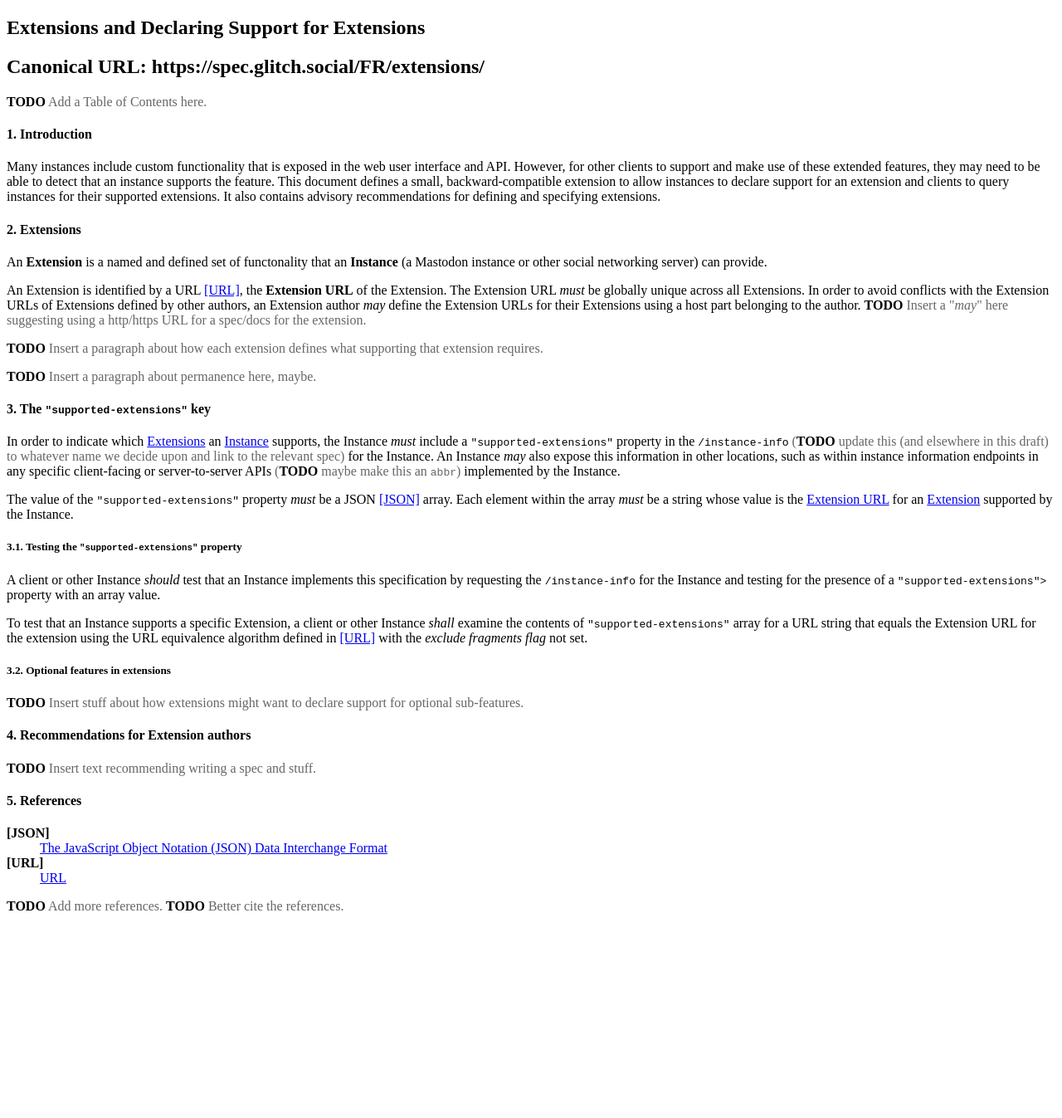
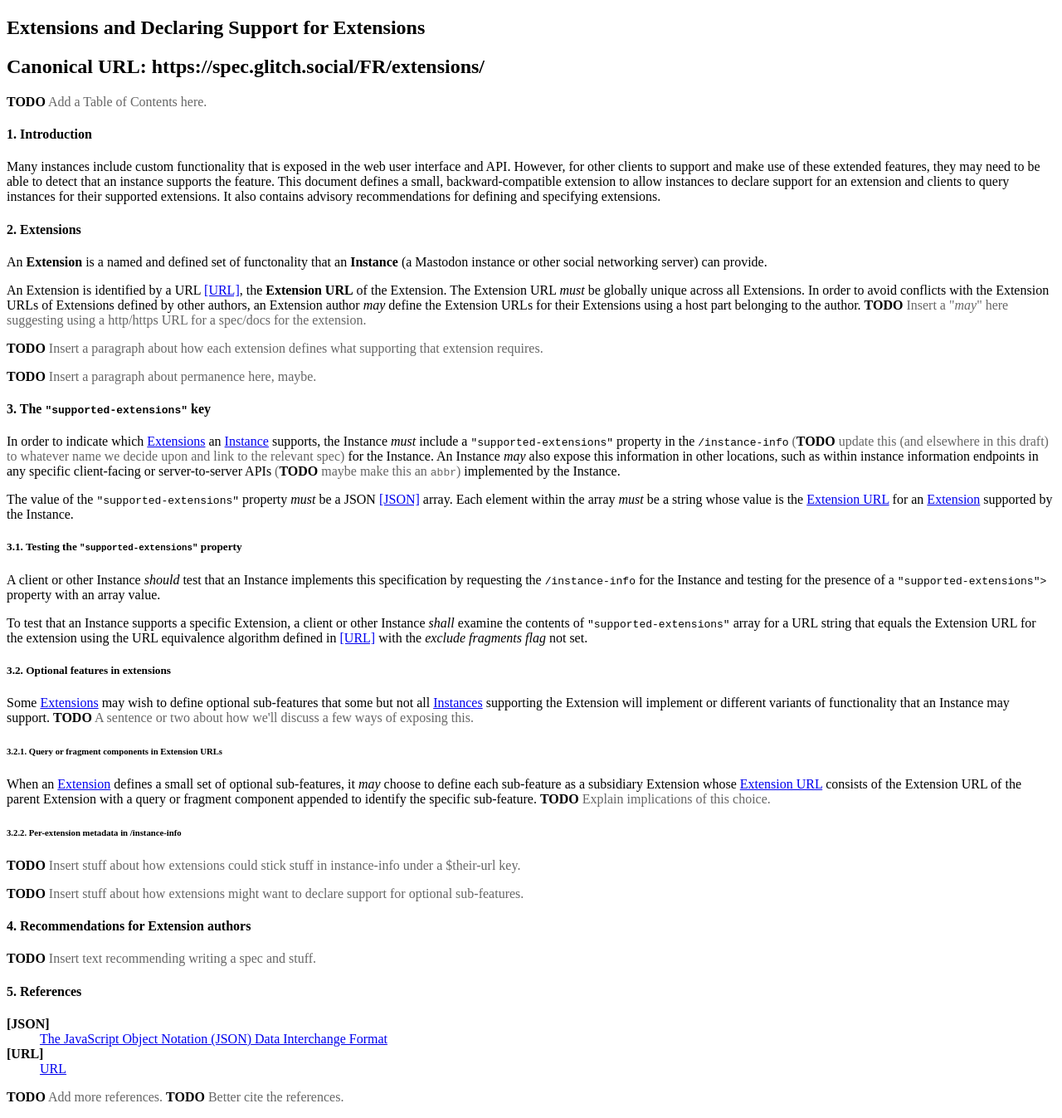
Before and after one commit to glitch-soc/spec, a Jekyll site: the page built from _Draft/extensions.html, in a window 1280 px wide. Shown: the whole page at 83% size. Built offline with Jekyll 4.4.1, drawn with Linux system fonts in a browser that asks for light colours; before the commit the page ends 1117 px from its top, so only the background shows below that.

Commit message:
[extensions] more about subfeatures

```diff
--- a/_Draft/extensions.html
+++ b/_Draft/extensions.html
@@ -71,6 +71,27 @@ uri: https://spec.glitch.social/FR/extensions/
 		<h1>3.2. Optional features in extensions</h1>
 
 		<p>
+			Some <a href="#dfn-extension">Extensions</a> may wish to define optional sub-features that some but not all <a href="#dfn-instance">Instances</a> supporting the Extension will implement or different variants of functionality that an Instance may support. <small class="note"><strong>TODO</strong> A sentence or two about how we'll discuss a few ways of exposing this.</small>
+		</p>
+
+		<section id="query-fragment-subfeatures">
+			<h1>3.2.1. Query or fragment components in Extension URLs</h1>
+
+			<p>
+				When an <a href="#dfn-extension">Extension</a> defines a small set of optional sub-features, it <em>may</em> choose to define each sub-feature as a subsidiary Extension whose <a href="#dfn-extension-url">Extension URL</a> consists of the Extension URL of the parent Extension with a query or fragment component appended to identify the specific sub-feature.
+				<small class="note"><strong>TODO</strong> Explain implications of this choice. </small>
+			</p>
+		</section>
+
+		<section id="per-extension-metadata">
+			<h1>3.2.2. Per-extension metadata in /instance-info</h1>
+
+			<p>
+				<small class="note"><strong>TODO</strong> Insert stuff about how extensions could stick stuff in instance-info under a $their-url key.</small>
+			</p>
+		</section>
+
+		<p>
 			<small class="note"><strong>TODO</strong> Insert stuff about how extensions might want to declare support for optional sub-features.</small>
 		</p>
 	</section>
```
